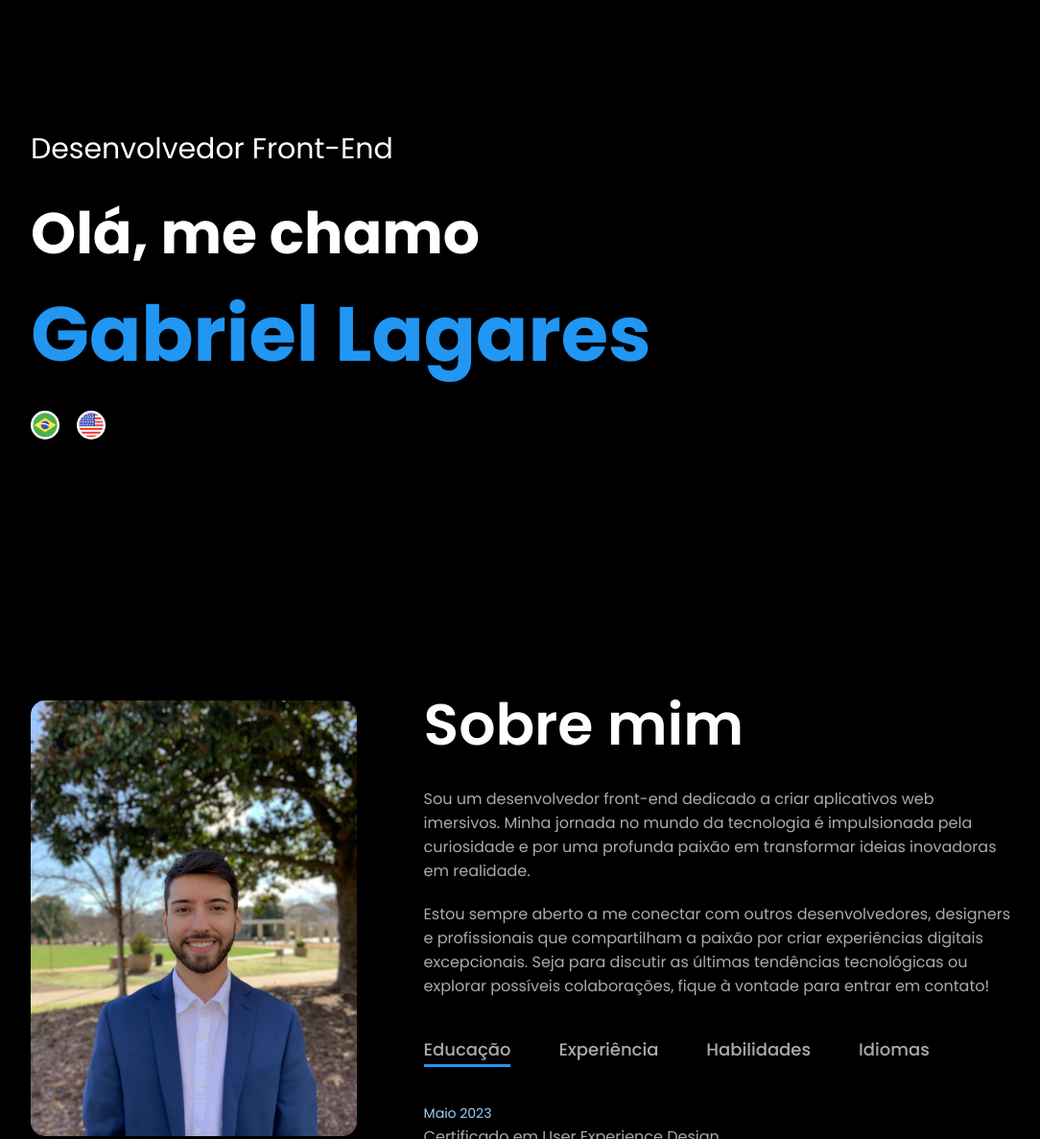
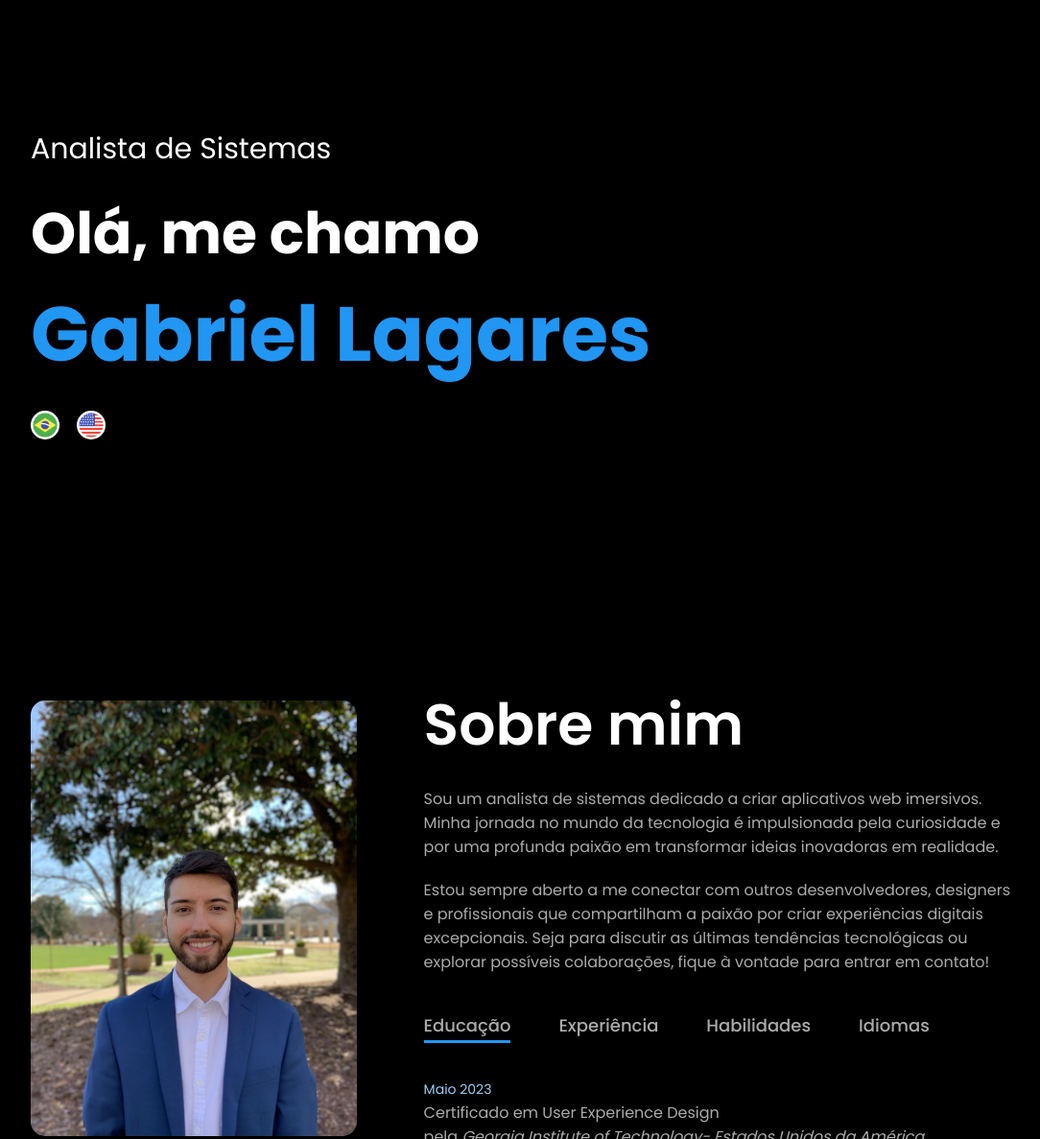
Before and after one commit to gdutralagares/portfolio-port, a plain HTML site: page index.html in a window 1280 px wide. Shown: the part 100-1287 px from the top of the page at 96% size, without its empty margins (96-1180 px from the left). Drawn offline with nearby package versions, Linux system fonts and the light colour scheme.

Commit message:
Update index.html

```diff
--- a/index.html
+++ b/index.html
@@ -26,7 +26,7 @@
         <i class='bx bx-menu' onclick="openmenu()" ></i>
       </nav>
       <div class="header-text">
-        <p>Desenvolvedor Front-End </p>
+        <p>Analista de Sistemas </p>
         <h1>Olá, me chamo </h1>
         <h2>Gabriel Lagares</h2>
         <a href="https://gdutralagarespt.netlify.app/"><img src="images/brazil2.png" alt=""></a>
@@ -46,7 +46,7 @@
         <div class="about-col-2">
           <h1 class="sub-title">Sobre mim</h1>
           <p>
-            Sou um desenvolvedor front-end dedicado a criar aplicativos web imersivos. Minha jornada no mundo da tecnologia é impulsionada pela curiosidade e por uma profunda paixão em transformar ideias inovadoras em realidade.</p>
+            Sou um analista de sistemas dedicado a criar aplicativos web imersivos. Minha jornada no mundo da tecnologia é impulsionada pela curiosidade e por uma profunda paixão em transformar ideias inovadoras em realidade.</p>
             <p>
              Estou sempre aberto a me conectar com outros desenvolvedores, designers e profissionais que compartilham a paixão por criar experiências digitais excepcionais. Seja para discutir as últimas tendências tecnológicas ou explorar possíveis colaborações, fique à vontade para entrar em contato!</p>
           <div class="tab-titles">
@@ -63,7 +63,7 @@
           </div>
           <div class="tab-contents" id="experience">
             <ul>
-              <li><span>Dezembro 2024 - Presente</span><br>Desenvolvedor Front-end na Code Crafters Company.</li>
+              <li><span>Dezembro 2024 - Presente</span><br>Analista de sistemas na Code Crafters Company.</li>
               <li><span>Fevereiro 2023 - Presente</span><br>Desenvolvedor Front-end  (Freelancer).</li>
               <li><span>Agosto 2022 - Fev 2023</span><br>UI/UX designer (Freelancer)</li>
               <li><span>Jan 2022 - Maio 2023</span><br>Estágio como asssistente de engenheiro de software na Kennesaw State University</li>
```
